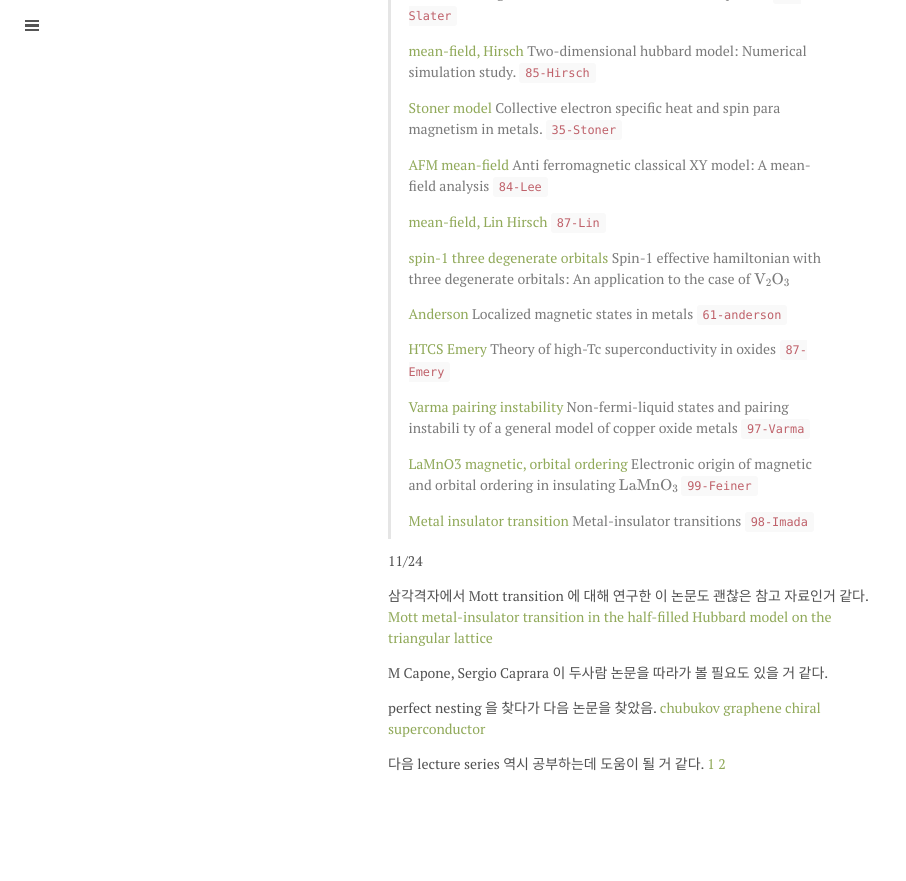
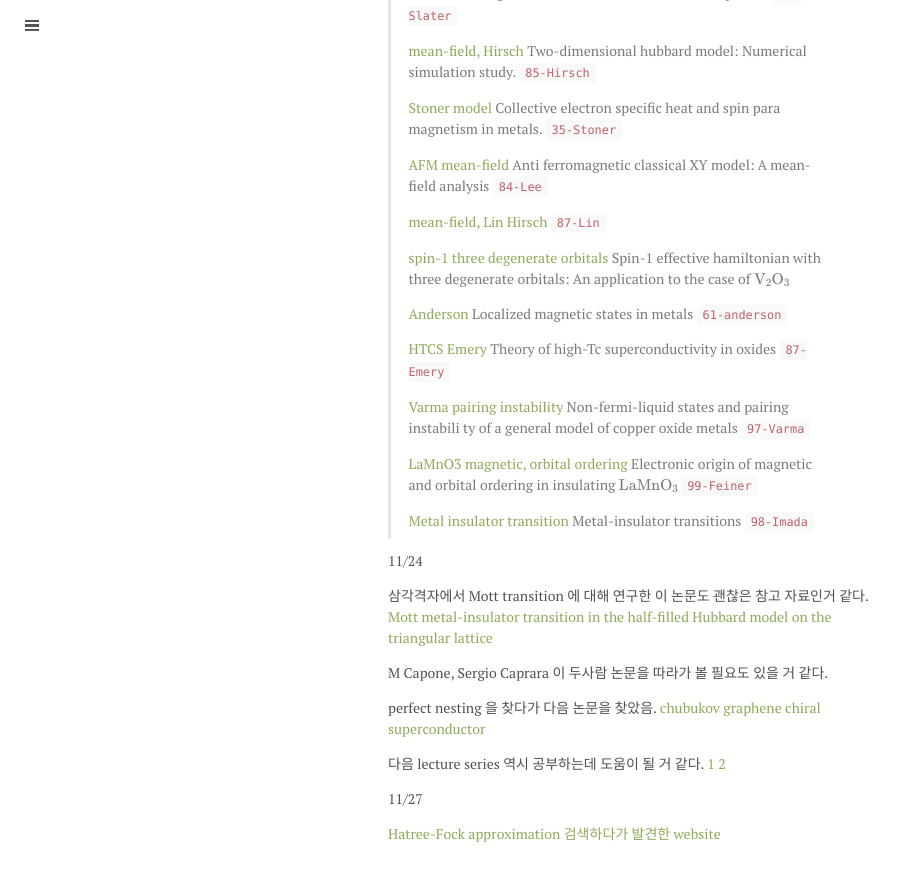
Before and after one commit to qkrwlsghdcjsworlt/work, a Jekyll site: the page built from iridates-note.md, in a window 1280 px wide and 900 px high, scrolled down 3901 px. Shown: the top 881 px of the window, without its empty margins (0-906 px from the left). Built offline with Jekyll 4.4.1, drawn with Linux system fonts in a browser that asks for light colours; formulas are drawn with MathJax 3; before the commit the page ends 4731 px from its top, so only the background shows below that.

Commit message:
“update”

```diff
--- a/iridates-note.md
+++ b/iridates-note.md
@@ -218,3 +218,9 @@ perfect nesting 을 찾다가 다음 논문을 찾았음.
 다음 lecture series 역시 공부하는데 도움이 될 거 같다.
 [1]({{ site.baseurl }}/public/iridatesnotes/chapter12.pdf)
 [2]({{ site.baseurl }}/public/iridatesnotes/chapter14.pdf)
+
+
+11/27
+
+
+[Hatree-Fock approximation 검색하다가 발견한 website](https://www.eng.fsu.edu/~dommelen/quantum/style_a/contents.html)
```
